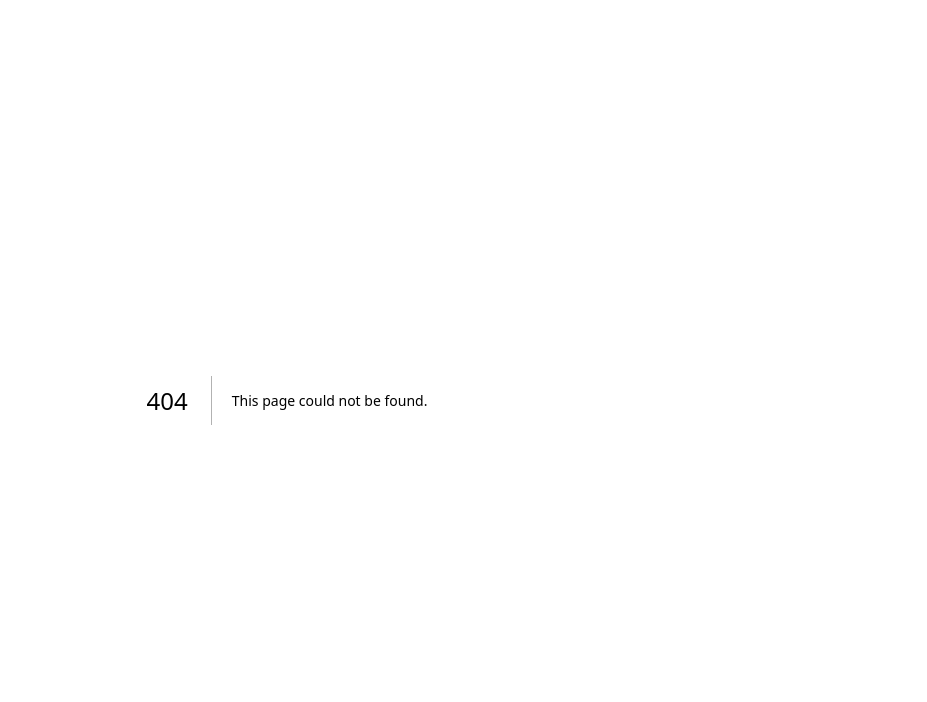
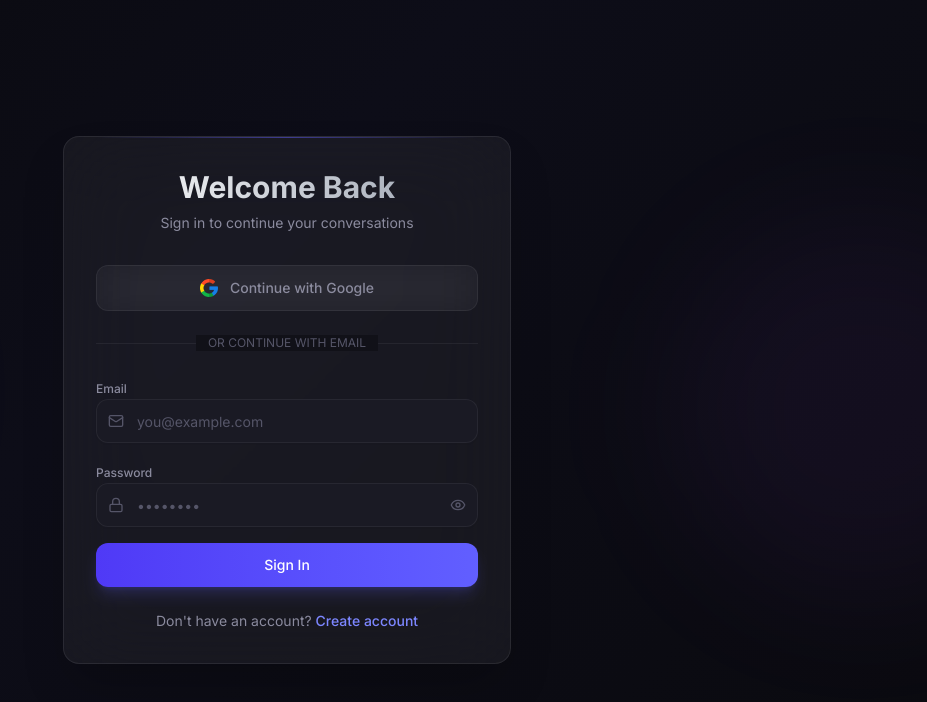
Before and after one commit to tanuj-j18/StreamLy, a Next.js app in the folder frontend/: page /login in a window 1280 px wide. Before the commit this address had no page. Shown: the top 702 px of the page, without its empty margins (353-1280 px from the left). Built offline with nearby package versions, Linux system fonts and the light colour scheme; no server answers.

Commit message:
feat(home): design initial landing page hero section and feature grid

```diff
--- /dev/null
+++ b/frontend/src/app/login/page.tsx
@@ -0,0 +1,10 @@
+
+import Login from "@/components/Login"
+
+export default function LoginPage() {
+    return (
+        <>
+            <Login></Login>
+        </>
+    )
+}
```
